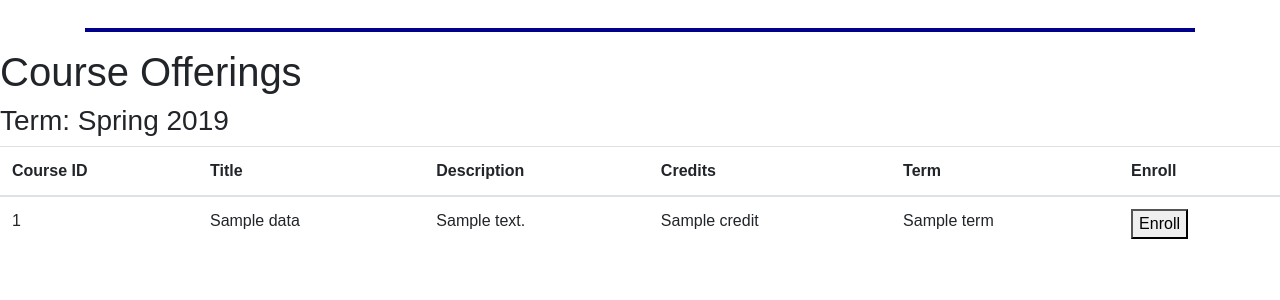
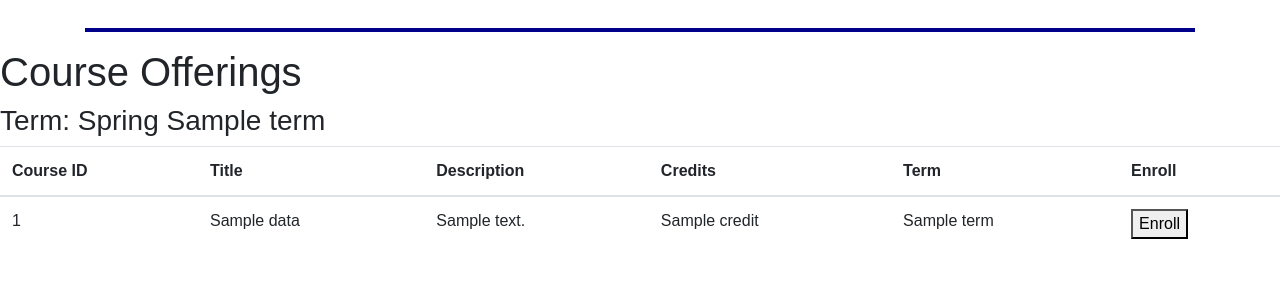
Before and after one commit to aliahmadcse/Enrollment-App, a Python web app: template application/templates/courses.html in a window 1280 px wide. Shown: the part 126-426 px from the top of the page. Run offline with Jinja, Linux system fonts and the light colour scheme; the template is opened without the code that fills it: most values are stand-ins (such as "Sample title", 1, 10 or a date in 2020); some libraries are stand-ins or nearby versions.

Commit message:
Fixes the route Url

```diff
--- a/application/routes.py
+++ b/application/routes.py
@@ -15,8 +15,8 @@ def login():
 
 
 @app.route('/courses')
-@app.route('course/<term>')
-def courses(term=2019):
+@app.route('/course/<term>')
+def courses(term="2019"):
     courseData = [
         {
             "courseID": "1111",
@@ -54,7 +54,7 @@ def courses(term=2019):
             "term": "Fall"
         }
     ]
-    return render_template("courses.html", courses=True, courseData=courseData, term)
+    return render_template("courses.html", courses=True, courseData=courseData, term=term)
 
 
 @app.route('/register')
--- a/application/templates/courses.html
+++ b/application/templates/courses.html
@@ -3,7 +3,7 @@
 <h1>Course Offerings</h1>
 
 <!--  Display the Term and Year here --->
-<h3>Term: Spring 2019</h3>
+<h3>Term: Spring {{term}}</h3>
 
 <div>
   <table class="table table-hover">
```
